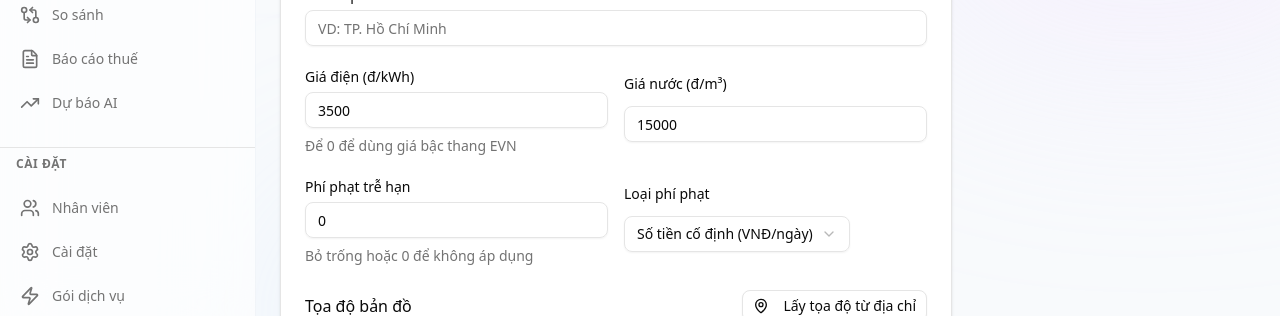
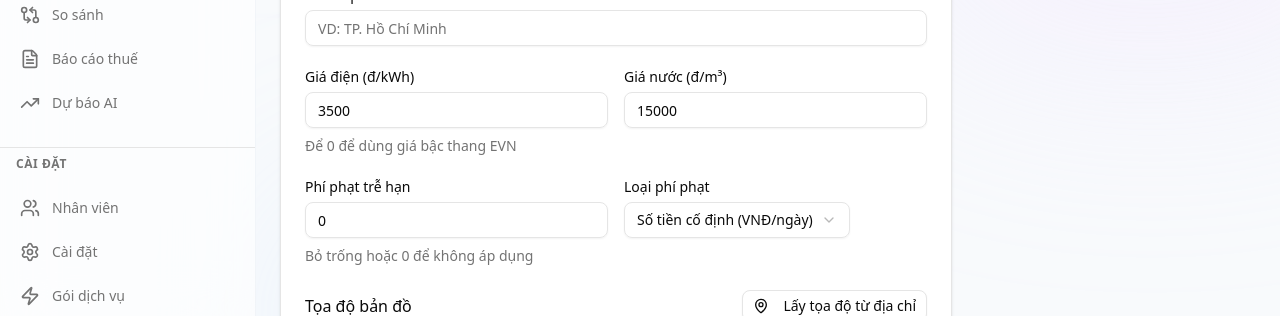
Before and after one commit to twincodevn/thunha-app, a Next.js app: page /dashboard/properties/new in a window 1280 px wide. Shown: the part 445-761 px from the top of the page. Built offline with nearby package versions, Linux system fonts and the light colour scheme; no server answers; the database is empty; sample sign-in values are in the browser's storage.

Commit message:
fix(ui): resolve input box misalignment caused by varying form description heights

```diff
--- a/src/app/(dashboard)/dashboard/properties/new/page.tsx
+++ b/src/app/(dashboard)/dashboard/properties/new/page.tsx
@@ -156,7 +156,7 @@ export default function NewPropertyPage() {
                                 )}
                             />
 
-                            <div className="grid gap-4 sm:grid-cols-2">
+                            <div className="grid gap-4 sm:grid-cols-2 items-start">
                                 <FormField
                                     control={form.control}
                                     name="electricityRate"
@@ -201,7 +201,7 @@ export default function NewPropertyPage() {
                                 />
                             </div>
 
-                            <div className="grid gap-4 sm:grid-cols-2">
+                            <div className="grid gap-4 sm:grid-cols-2 items-start">
                                 <FormField
                                     control={form.control}
                                     name="lateFee"
@@ -260,7 +260,7 @@ export default function NewPropertyPage() {
                                         Lấy tọa độ từ địa chỉ
                                     </Button>
                                 </div>
-                                <div className="grid gap-4 sm:grid-cols-2">
+                                <div className="grid gap-4 sm:grid-cols-2 items-start">
                                     <FormField
                                         control={form.control}
                                         name="lat"
--- a/src/components/properties/edit-property-form.tsx
+++ b/src/components/properties/edit-property-form.tsx
@@ -108,7 +108,7 @@ export function EditPropertyForm({ property }: EditPropertyFormProps) {
             <form onSubmit={form.handleSubmit(onSubmit)} className="space-y-4">
                 <input type="hidden" {...form.register("id")} />
 
-                <div className="grid gap-4 md:grid-cols-2">
+                <div className="grid gap-4 md:grid-cols-2 items-start">
                     <FormField
                         control={form.control}
                         name="name"
@@ -151,7 +151,7 @@ export function EditPropertyForm({ property }: EditPropertyFormProps) {
                     )}
                 />
 
-                <div className="grid gap-4 md:grid-cols-2">
+                <div className="grid gap-4 md:grid-cols-2 items-start">
                     <FormField
                         control={form.control}
                         name="electricityRate"
@@ -189,7 +189,7 @@ export function EditPropertyForm({ property }: EditPropertyFormProps) {
                     />
                 </div>
 
-                <div className="grid gap-4 md:grid-cols-2">
+                <div className="grid gap-4 md:grid-cols-2 items-start">
                     <FormField
                         control={form.control}
                         name="lateFee"
@@ -245,7 +245,7 @@ export function EditPropertyForm({ property }: EditPropertyFormProps) {
                             Lấy tọa độ từ địa chỉ
                         </Button>
                     </div>
-                    <div className="grid gap-4 md:grid-cols-2">
+                    <div className="grid gap-4 md:grid-cols-2 items-start">
                         <FormField
                             control={form.control}
                             name="lat"
```
